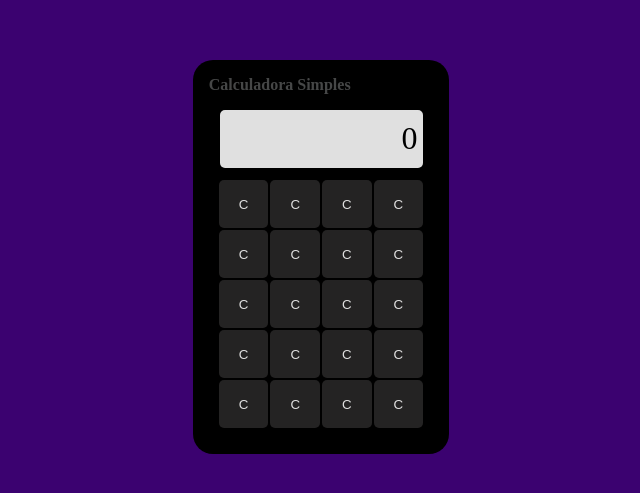
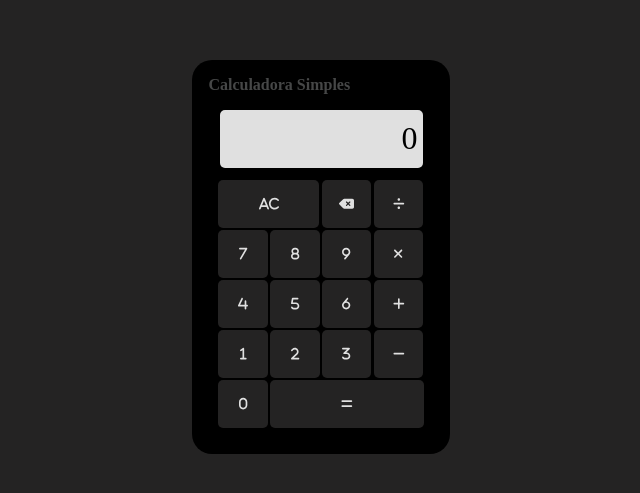
Before and after one commit to CristianDoSantos/calculadora, a plain HTML site: page index.html in a window 1280 px wide. Shown: the part 143-636 px from the top of the page, without its empty margins (319-959 px from the left). Drawn offline with Linux system fonts and the light colour scheme.

Commit message:
finalizado ajuste de htm e css

```diff
--- a/css/estilo_calculadora.css
+++ b/css/estilo_calculadora.css
@@ -7,7 +7,7 @@
     padding: 0;
 }
 .container{
-    background-color: rgb(59, 2, 112);
+    background-color: #242323;
     height: 100vh;
     display: flex;
     justify-content: center;
@@ -44,6 +44,12 @@
     background-color: #242323;
     color: #e0e0e0;
 }
+.ac{
+    width: 6.3rem;
+}
+.equal{
+    width: 9.6rem;
+}
 .btn:hover{
     background-color: #85dcf7;
     color: #242323;
--- a/index.html
+++ b/index.html
@@ -15,34 +15,31 @@
             <p id="display">0</p>
             <table>
                 <tr>
-                    <td><button class="btn">C</button></td>
-                    <td><button class="btn">C</button></td>
-                    <td><button class="btn">C</button></td>
-                    <td><button class="btn">C</button></td>
+                    <td colspan="2"><button class="btn ac"><i class="fa-solid fa-a"></i><i class="fa-solid fa-c"></i></button></td>
+                    <td><button class="btn"><i class="fa-solid fa-delete-left"></i></button></td>
+                    <td><button class="btn"><i class="fa-solid fa-divide"></i></button></td>
                 </tr>
                 <tr>
-                    <td><button class="btn">C</button></td>
-                    <td><button class="btn">C</button></td>
-                    <td><button class="btn">C</button></td>
-                    <td><button class="btn">C</button></td>
+                    <td><button class="btn"><i class="fa-solid fa-7"></i></button></td>
+                    <td><button class="btn"><i class="fa-solid fa-8"></i></button></td>
+                    <td><button class="btn"><i class="fa-solid fa-9"></i></button></td>
+                    <td><button class="btn"><i class="fa-solid fa-xmark"></i>                    </button></td>
                 </tr>
                 <tr>
-                    <td><button class="btn">C</button></td>
-                    <td><button class="btn">C</button></td>
-                    <td><button class="btn">C</button></td>
-                    <td><button class="btn">C</button></td>
+                    <td><button class="btn"><i class="fa-solid fa-4"></i></button></td>
+                    <td><button class="btn"><i class="fa-solid fa-5"></i></button></td>
+                    <td><button class="btn"><i class="fa-solid fa-6"></i></button></td>
+                    <td><button class="btn"><i class="fa-solid fa-plus"></i>                    </button></td>
                 </tr>
                 <tr>
-                    <td><button class="btn">C</button></td>
-                    <td><button class="btn">C</button></td>
-                    <td><button class="btn">C</button></td>
-                    <td><button class="btn">C</button></td>
+                    <td><button class="btn"><i class="fa-solid fa-1"></i></button></td>
+                    <td><button class="btn"><i class="fa-solid fa-2"></i></button></td>
+                    <td><button class="btn"><i class="fa-solid fa-3"></i></button></td>
+                    <td><button class="btn"><i class="fa-solid fa-minus"></i></button></td>
                 </tr>
                 <tr>
-                    <td><button class="btn">C</button></td>
-                    <td><button class="btn">C</button></td>
-                    <td><button class="btn">C</button></td>
-                    <td><button class="btn">C</button></td>
+                    <td><button class="btn"><i class="fa-solid fa-0"></i></button></td>
+                    <td colspan="3"><button class="btn equal"><i class="fa-solid fa-equals"></i></button></td>
                 </tr>
             </table>
 
```
